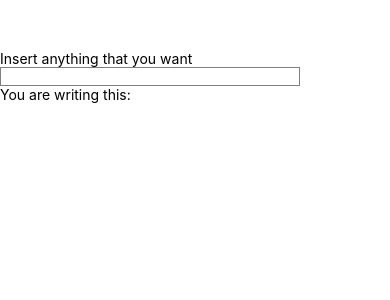
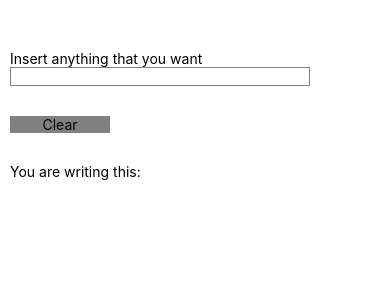
Before and after one commit to martin-gazzara/rn-training, a React Native app in the folder training-playground/: screen / in a window 390 px wide. Shown: the top 300 px of the page. Built offline with nearby package versions, Linux system fonts and the light colour scheme.

Commit message:
Exercise II, topic 3

```diff
--- a/training-playground/components/topic3.js
+++ b/training-playground/components/topic3.js
@@ -1,5 +1,6 @@
 import React from "react";
-import {View,TextInput,Text} from "react-native";
+import {View,TextInput,Text,TouchableOpacity} from "react-native";
+import styles from "../styles/styleTopic3"
 
 export default class Input extends React.Component{
 
@@ -10,17 +11,25 @@ export default class Input extends React.Component{
         }
 
         this.HandleInput = this.HandleInput.bind(this);
+        this.ClearInput = this.ClearInput.bind(this);
     }
 
     HandleInput(text){
         this.setState({input:text});
     }
 
+    ClearInput(){
+        this.setState({input:[]});
+    }
+
     render(){
         return(
-            <View style={{marginTop:50}}>
+            <View style={styles.container}>
                 <Text>Insert anything that you want</Text>
-                <TextInput onChangeText={this.HandleInput} underlineColorAndroid="transparent" style={{color:"red",borderColor:"grey",borderWidth:1,width:300}}></TextInput>
+                <TextInput onChangeText={this.HandleInput} value={this.state.input} underlineColorAndroid="transparent" style={{color:"red",borderColor:"grey",borderWidth:1,width:300}}></TextInput>
+                <TouchableOpacity style={styles.clearButton} onPress={this.ClearInput}>
+                    <Text style={{textAlign:"center"}}>Clear</Text>
+                </TouchableOpacity>
                 <Text>You are writing this:</Text>
                 <Text>{this.state.input}</Text>
             </View>
--- /dev/null
+++ b/training-playground/styles/styleTopic3.js
@@ -0,0 +1,17 @@
+import {StyleSheet} from "react-native";
+
+const styles = StyleSheet.create({
+    container:{
+        marginTop:50,
+        marginLeft:10
+    },
+    clearButton:{
+        backgroundColor:"grey",
+        marginTop:30,
+        marginBottom:30,
+        width:100
+    }
+
+})
+
+export default styles;
```
